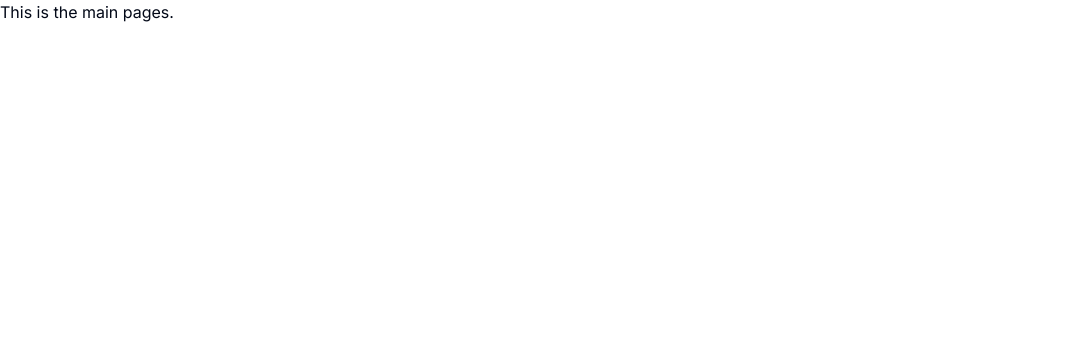
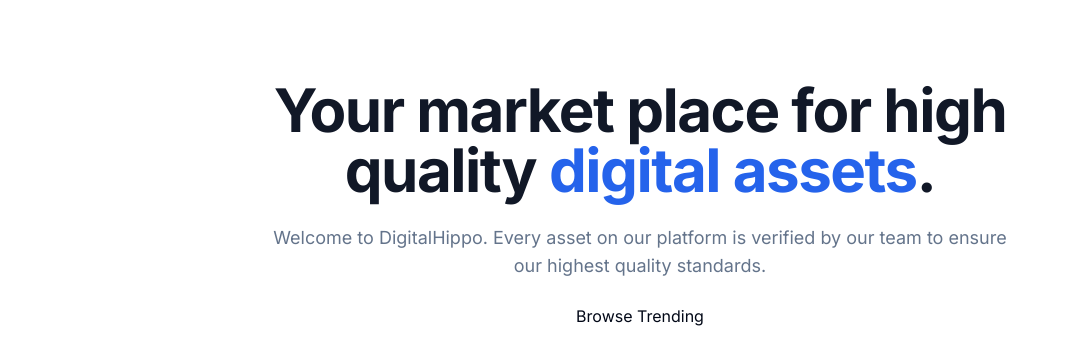
Before and after one commit to TheMikeKaisen/DigitalHippo, a Next.js app in the folder digital_hippo/: page / in a window 1280 px wide. Shown: the top 364 px of the page, without its empty margins (0-1069 px from the left). Built offline with nearby package versions, Linux system fonts and the light colour scheme.

Commit message:
create main page heading

```diff
--- a/digital_hippo/src/app/globals.css
+++ b/digital_hippo/src/app/globals.css
@@ -1,70 +1,55 @@
 @tailwind base;
 @tailwind components;
 @tailwind utilities;
+
 
 @layer base {
   :root {
     --background: 0 0% 100%;
     --foreground: 222.2 84% 4.9%;
-
     --card: 0 0% 100%;
     --card-foreground: 222.2 84% 4.9%;
-
     --popover: 0 0% 100%;
     --popover-foreground: 222.2 84% 4.9%;
-
-    --primary: 222.2 47.4% 11.2%;
+    --primary: 221.2 83.2% 53.3%;
     --primary-foreground: 210 40% 98%;
-
     --secondary: 210 40% 96.1%;
     --secondary-foreground: 222.2 47.4% 11.2%;
-
     --muted: 210 40% 96.1%;
     --muted-foreground: 215.4 16.3% 46.9%;
-
     --accent: 210 40% 96.1%;
     --accent-foreground: 222.2 47.4% 11.2%;
-
     --destructive: 0 84.2% 60.2%;
     --destructive-foreground: 210 40% 98%;
-
     --border: 214.3 31.8% 91.4%;
     --input: 214.3 31.8% 91.4%;
-    --ring: 222.2 84% 4.9%;
-
+    --ring: 221.2 83.2% 53.3%;
     --radius: 0.5rem;
   }
 
   .dark {
     --background: 222.2 84% 4.9%;
     --foreground: 210 40% 98%;
-
     --card: 222.2 84% 4.9%;
     --card-foreground: 210 40% 98%;
-
     --popover: 222.2 84% 4.9%;
     --popover-foreground: 210 40% 98%;
-
-    --primary: 210 40% 98%;
+    --primary: 217.2 91.2% 59.8%;
     --primary-foreground: 222.2 47.4% 11.2%;
-
     --secondary: 217.2 32.6% 17.5%;
     --secondary-foreground: 210 40% 98%;
-
     --muted: 217.2 32.6% 17.5%;
     --muted-foreground: 215 20.2% 65.1%;
-
     --accent: 217.2 32.6% 17.5%;
     --accent-foreground: 210 40% 98%;
-
     --destructive: 0 62.8% 30.6%;
     --destructive-foreground: 210 40% 98%;
-
     --border: 217.2 32.6% 17.5%;
     --input: 217.2 32.6% 17.5%;
-    --ring: 212.7 26.8% 83.9%;
+    --ring: 224.3 76.3% 48%;
   }
 }
+
 
 @layer base {
   * {
--- a/digital_hippo/src/app/page.tsx
+++ b/digital_hippo/src/app/page.tsx
@@ -1,10 +1,24 @@
-import Image from "next/image";
+import MaxWidthWrapper from "@/components/MaxWidthWrapper";
+import Link from "next/link";
+
 
 export default function Home() {
   return (
-    <p>
-      This is the main pages.
-    </p>
+    <MaxWidthWrapper>
+      <div className="py-20 mx-auto text-center flex flex-col items-center max-w-3xl">
+        <h1 className="text-4xl font-bold tracking-tight text-gray-900 sm:text-6xl ">
+          Your market place for high quality {' '}<span className="text-blue-600">digital assets</span>.
+        </h1>
+        <p className="mt-6 text-lg max-w-prose text-muted-foreground ">
+          Welcome to DigitalHippo. Every asset on our
+          platform is verified by our team to ensure
+          our highest quality standards.
+        </p>
+        <div className="flex flex-col sm:flex-row gap-4 mt-6">
+        </div>
+          <Link href='/products'>Browse Trending </Link>
+      </div>
+    </MaxWidthWrapper>
 
   );
 }
--- /dev/null
+++ b/digital_hippo/src/components/MaxWidthWrapper.tsx
@@ -0,0 +1,21 @@
+import { cn } from '@/lib/utils'
+import React, { ReactNode } from 'react'
+
+const MaxWidthWrapper = ({
+    className,
+    children
+}:{
+    className?: string,
+    children: ReactNode
+}) => {
+  return (
+    <div className={cn(
+        "mx-auto w-full max-w-screen-xl px-2.5 md:px-20",
+        className
+    )}>
+      {children}
+    </div>
+  )
+}
+
+export default MaxWidthWrapper
```
